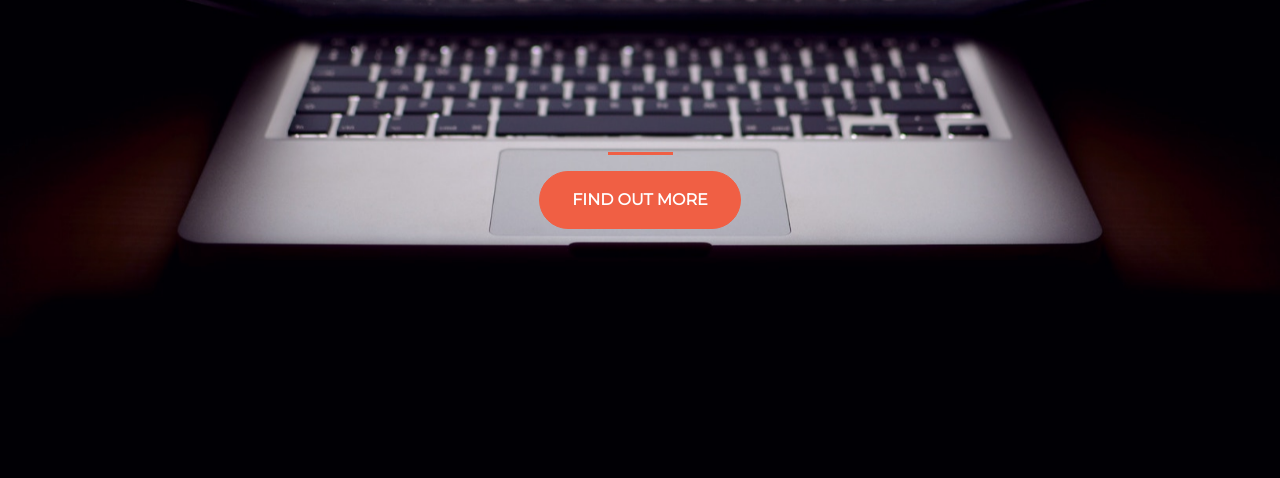
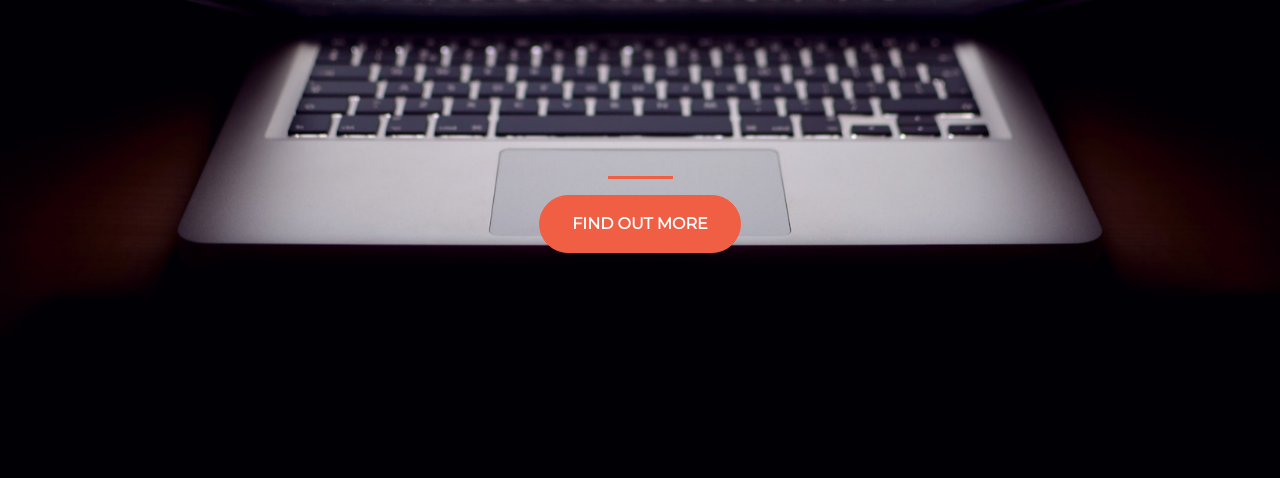
Before and after one commit to princemartymcfly/startup-page, a plain HTML site: page index.html in a window 1280 px wide. Shown: the part 322-800 px from the top of the page. Drawn offline with nearby package versions, Linux system fonts and the light colour scheme.

Commit message:
Update style.css

```diff
--- a/style.css
+++ b/style.css
@@ -21,7 +21,7 @@ hr {
 	max-width: 65px;
 }
 .buffer {
-	height: 9rem;
+	height: 12rem;
 }
 
 .btn {
```
